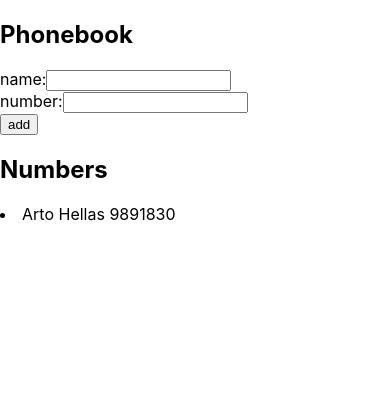
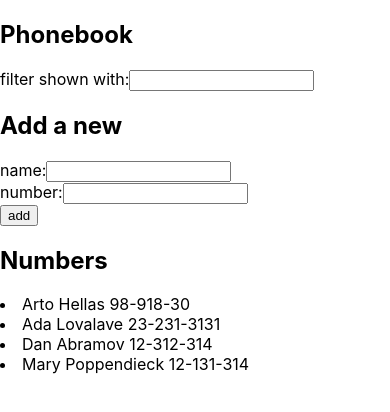
Before and after one commit to Skafishka/Full-Stack-Web-Development-2022, a React (Create React App) app in the folder Part-2/phonebook/: page / in a window 390 px wide. Shown: the top 412 px of the page. Built offline with nearby package versions, Linux system fonts and the light colour scheme.

Commit message:
2.9*: The Phonebook Step4

```diff
--- a/Part-2/phonebook/src/App.js
+++ b/Part-2/phonebook/src/App.js
@@ -2,11 +2,14 @@ import { useState } from 'react'
 
 const App = () => {
   const [persons, setPersons] = useState([
-    { name: 'Arto Hellas',
-      number: '9891830' }
+    { name: 'Arto Hellas', number: '98-918-30', },
+    { name: 'Ada Lovalave', number: '23-231-3131', },
+    { name: 'Dan Abramov', number: '12-312-314' },
+    { name: 'Mary Poppendieck', number: '12-131-314' }
   ])
   const [newName, setNewName] = useState('')
   const [newPhone, setNewPhone] = useState('')
+  const [showFiltered, setShowFiltered] = useState('')
 
   const addNote = (event) => {
     event.preventDefault()
@@ -14,13 +17,13 @@ const App = () => {
       name: newName,
       number: newPhone,
     }
-    persons.find(q => {return (JSON.stringify(q.name) === JSON.stringify(newName)) || (JSON.stringify(q.number) === JSON.stringify(newPhone))})
+    persons.find(q => {return (JSON.stringify(q.name) === JSON.stringify(newName)) })
       !== undefined
-      ? window.alert(`${newName} or ${newPhone} are already added to phonebook`)
+      ? window.alert(`${newName} is already added to phonebook`)
       : setPersons(persons.concat(noteObject))
     setNewName('')
     setNewPhone('')
-    }
+  }
 
   const handleNoteChange = (event) => {
     setNewName(event.target.value)
@@ -30,9 +33,21 @@ const App = () => {
     setNewPhone(event.target.value)
   }
 
+  const handleFilterChange = (event) => {
+    setShowFiltered(event.target.value);
+  }
+
   return (
     <div>
       <h2>Phonebook</h2>
+      <div>
+        filter shown with:
+        <input
+        value={showFiltered}
+        onChange={handleFilterChange}
+        />
+      </div>
+      <h2>Add a new</h2>
       <form onSubmit={addNote}>
         <div>
           name:
@@ -53,11 +68,13 @@ const App = () => {
         </div>
       </form>
       <h2>Numbers</h2>
-        {persons.map((element, index) =>
-          <li key={index.toString()}>
-            {element.name} {element.number}
+      <div>
+        {persons.filter(person => person.name.toLowerCase().includes(showFiltered.toLowerCase())).map((filteredName, id) => (
+          <li key={id.toString()}>
+            {filteredName.name} {filteredName.number}
           </li>
-        )}
+        ))}
+      </div>
     </div>
   );
 }
```
